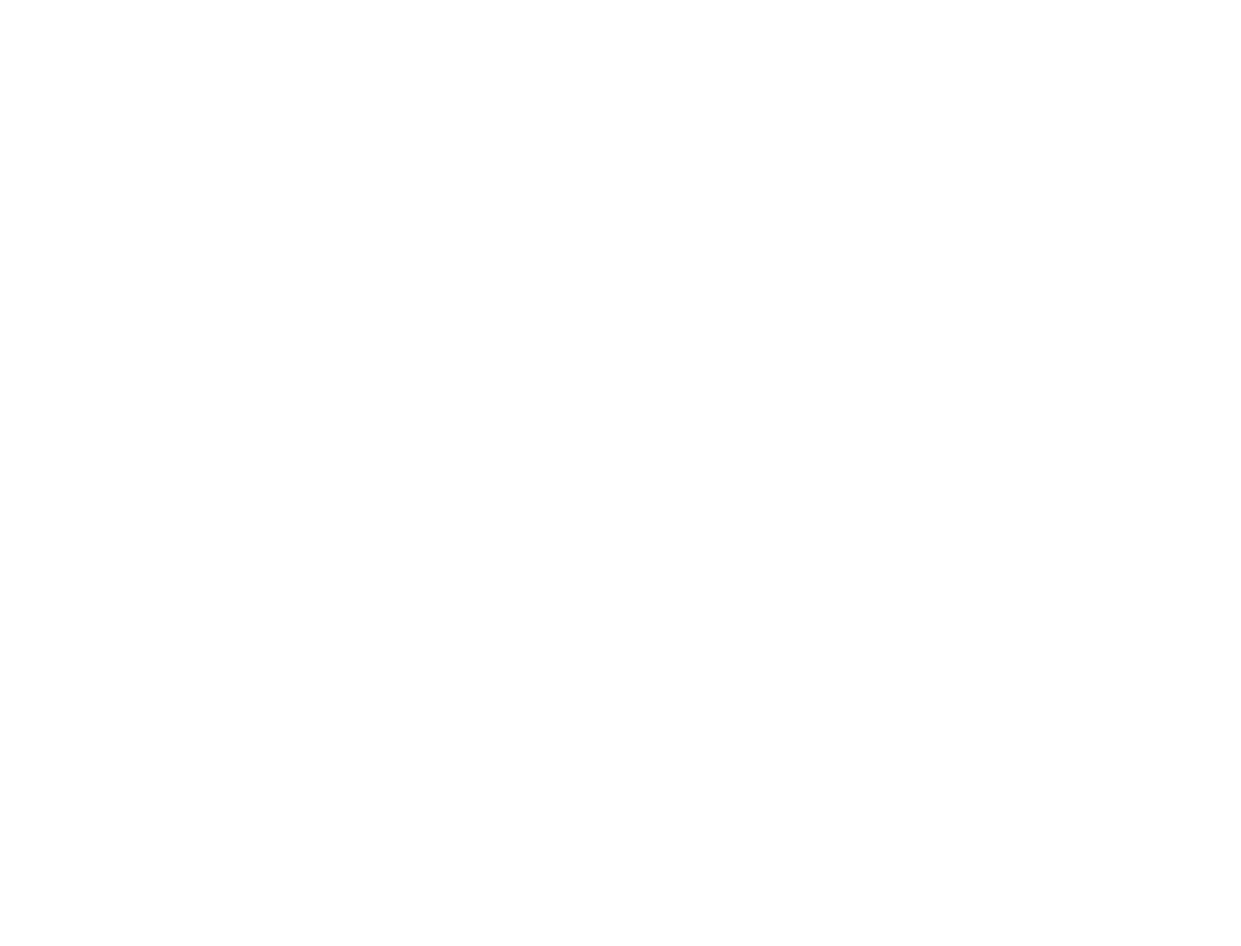
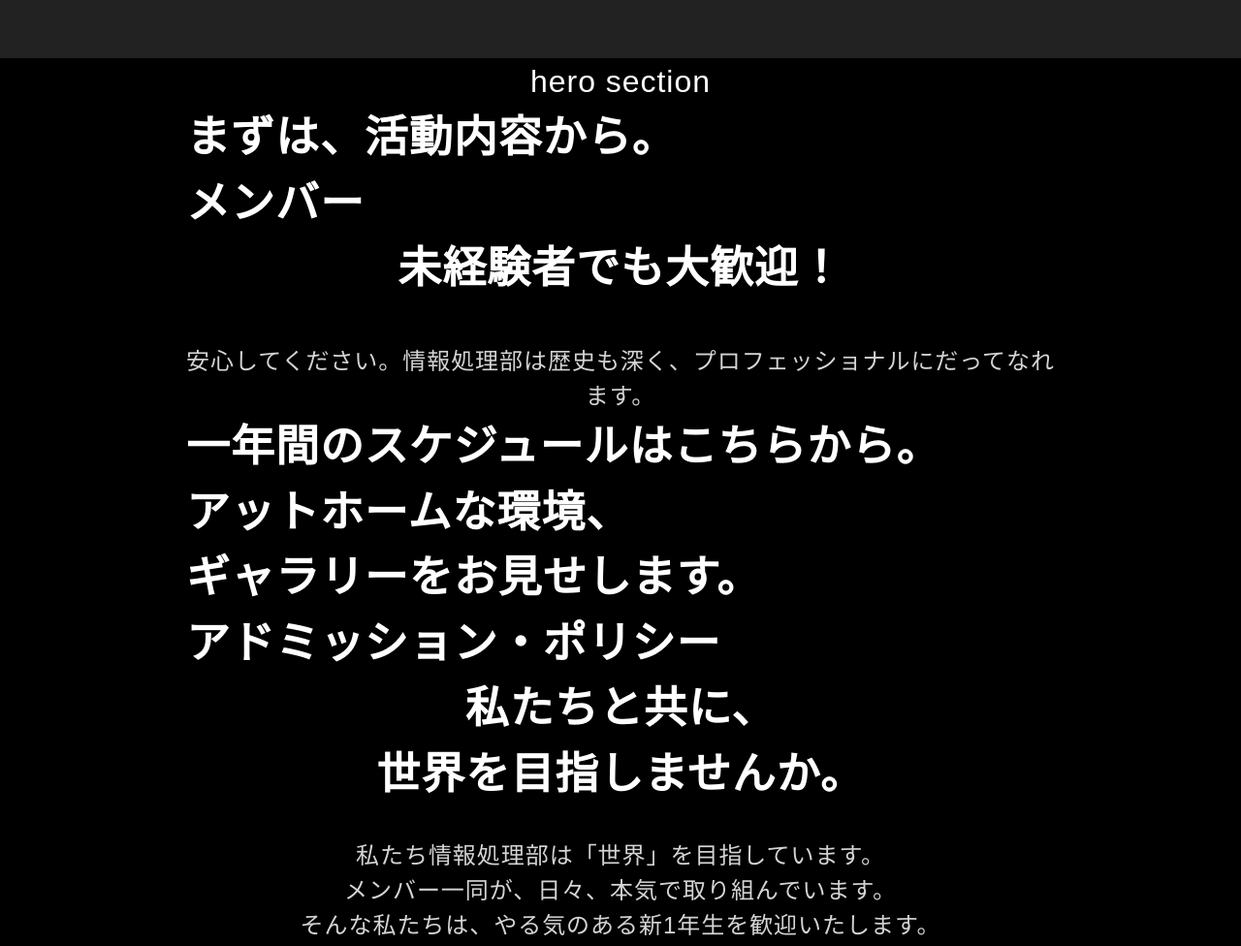
Before and after one commit to Ei2437/ai-pumpkin-talk, a plain HTML site: page index.html in a window 1280 px wide. Shown: the top 976 px of the page at 97% size. Before the commit the page ends 800 px from the top, so only its background shows below. Drawn offline with Linux system fonts and the light colour scheme.

Commit message:
型（アップデート）
少しだけ進めた。

```diff
--- a/index.html
+++ b/index.html
@@ -3,33 +3,94 @@
 <head>
     <meta charset="UTF-8">
     <title>情報処理部</title>
+
+    <!-- CSS 情報の読み込み -->
     <link rel="stylesheet" href="./style.css">
+    <!-- アイコンの設定 -->
+    <link rel="icon" href="./icon.png" type="image/x-icon">
 </head>
 <body>
 
-    <!-- 1. 固定ヘッダー（上） -->
+    <!-- 1=1. 固定ヘッダー（上） -->
     <!-- 部活動名 + メニュー（各項目の場所まで一気に飛べるショートカット） -->
+    <div class="fixed-header">
+        <!-- 左に情報処理部のロゴ？ -->
+        <!-- 右にメニュー項目 -->
+    </div>
+
+    <!-- 1-2. 動的ヘッダー（上） -->
+    <!-- 構成は固定ヘッダーと同じ、ただし初期状態では非表示 -->
+    <div class="dynamic-header" style="visibility: hidden;">
+        dynamic-header
+    </div>
 
     <!-- 2. ヒーローセクション（ロード時に見る最初の画面） -->
     <!-- 大きな写真やキャッチコピーなどと一緒に -->
+    <div class="content-center">
+        hero section
+    </div>
+    <!-- 3. 活動紹介セクション（Apple風のカード並びに） -->
+    <div class="content-left">
+        <p class="subTitle">まずは、活動内容から。</p>
+    </div>
+    <!-- 3 ~ 5 枚のカードで様子を見れる -->
+    <div></div>
 
-    <!-- 3. 活動紹介セクション（Apple風のカード並びに） -->
-    <!-- 3 ~ 5 枚のカードで様子を見れる -->
+    <!-- 4-1. メンバー紹介セクション（重要人物だけでOK） -->
+    <div class="content-left">
+        <p class="subTitle">メンバー</p>
+    </div>
 
-    <!-- 4. メンバー紹介セクション（重要人物だけでOK） -->
-
+    <!-- 4-2. メンバーの大半がプログラミングを高校から始めたということをアピール -->
+    <div class="content-center">
+        <p class="subTitle-center">
+            未経験者でも大歓迎！
+        </p>
+        <p class="explain-center">
+            安心してください。情報処理部は歴史も深く、プロフェッショナルにだってなれます。<br>
+        </p>
+    </div>
     <!-- 5. スケジュールセクション -->
     <!-- 1年間の流れ（Apple風のカード並びに） -->
+    <div class="content-left">
+        <p class="subTitle">一年間のスケジュールはこちらから。</p>
+    </div>
 
-    <!-- 6. 入部案内 -->
+    <!-- 6. ギャラリーセクション -->
+    <!-- scrollとともにだんだん拡大していって、最終的にカード並びにする -->
+    <div class="content-left">
+        <p class="subTitle">アットホームな環境、<br>
+        ギャラリーをお見せします。</p>
+    </div>
 
-    <!-- 7. ギャラリーセクション -->
-    <!-- scrollとともにだんだん拡大していって、最終的にカード並びにする -->
+    <!-- 7. 入部案内 -->
+    <div class="content-left">
+        <p class="subTitle">
+            アドミッション・ポリシー
+        </p>
+    </div>
+    <div class="content-center">
+        <p class="subTitle-center">
+            私たちと共に、<br>
+            世界を目指しませんか。
+        </p>
+        <p class="explain-center">
+            私たち情報処理部は「世界」を目指しています。<br>
+            メンバー一同が、日々、本気で取り組んでいます。<br>
+            そんな私たちは、やる気のある新1年生を歓迎いたします。<br>
+        </p>
+    </div>
 
     <!-- 8. 注意書き欄（あれば） -->
+    <div class="warning">
+        注意書き欄
+    </div>
 
-    <!-- 9. フッター（下） -->
+    <!-- 9. 固定フッター（下） -->
     <!-- 部活動名・連絡先・学校名 -->
+    <div class="footer">
+        フッター
+    </div>
 
     <!-- Mainスクリプト -->
     <script src="./main.js"></script>
--- a/style.css
+++ b/style.css
@@ -1,3 +1,25 @@
+/* メモ */
+/* 親要素には flex と指定するといい。そうすると、子要素をきれいに並べやすくなる。 */
+
+/* CSS変数 */
+:root {
+    /* 文字の色 */
+    --fontColor: #FFFFFF;
+    /* 背景の色 */
+    --backgroundColor: #000000;
+    /* オブジェクトカラー */
+    --objectColor: #222222;
+    /* オブジェクトインナーカラー */
+    --objectInnerColor: #D4D4D4;
+
+    /* 角の丸み標準値 */
+    --radius: 24px;
+    /* 円を作るときの角の丸み */
+    --radiusCircle: 50%;
+    /* ボタン群の高さ */
+    --buttonHeight: 45px;
+}
+
 /* 全ての要素に対して、現在適用されているCSSを一度無効化する。 */
 * {
     margin: 0;
@@ -15,12 +37,126 @@ body {
     font-size: 32px;
     /* 行間 */
     line-height: 1.5;
-    /* 文字色 */
-    color: #000;
-    /* 背景色 */
-    background-color: #FFF;
+    /* 文字色（標準は黒） */
+    color: var(--fontColor);
+    /* 背景色 （標準は白）*/
+    background-color: var(--backgroundColor);
     /* 文字の太さ */
     font-weight: 400;
     /* 文字と文字の間の間隔 */
     letter-spacing: 0.03em;
 }
+
+/* 固定ヘッダー（上） */
+.fixed-header {
+    display: flex;
+
+    /* background */
+    background-color: var(--objectColor);
+
+    /* size */
+    width: 100%;
+    height: 60px;
+}
+
+/* 動的ヘッダー（上） */
+.dynamic-header {
+    display: flex;
+
+    /* Dynamic-Header は位置を固定（常に同じ位置に表示される。） */
+    position: fixed;
+
+    /* background */
+    background-color: var(--backgroundColor);
+
+    left: 50%;
+    top: 5%;
+    transform: translate( -50%, -5% );
+
+    /* size */
+    width: 94%;
+    height: 60px;
+
+    /* 角の丸み */
+    border-radius: var(--radius);
+}
+
+/* フッター */
+.footer {
+    position: absolute;
+
+    /* background */
+    background-color: var(--backgroundColor);
+
+    width: 100%;
+    height: 20%;
+}
+
+/* メインコンテナ */
+.content-center {
+    justify-self: center;
+    margin-left: 15%;
+    margin-right: 15%;
+}
+
+/* メインコンテナ */
+.content-left {
+    justify-self: left;
+    margin-left: 15%;
+    margin-right: 15%;
+}
+
+/* サブタイトル（テキストのCSS） */
+.subTitle {
+    justify-self: left;
+    font-size: 45px;
+    font-weight: 600;
+}
+
+/* サブタイトル（テキストのCSS） */
+.subTitle-center {
+    justify-self: center;
+    text-align: center;
+    font-size: 45px;
+    font-weight: 600;
+}
+
+/* 説明文（テキストのCSS）*/
+.explain-center {
+    justify-self: center;
+    text-align: center;
+    font-size: 24px;
+    font-weight: 400;
+    margin-top: 5%;
+    color: var(--objectInnerColor);
+}
+
+/* ボタン群（外側） */
+.button-field {
+    display: flex;
+
+    position: relative;
+    background-color: var(--objectColor);
+    height: var(--buttonHeight);
+
+    /* 角の丸み */
+    border-radius: var(--radius);
+
+    /* 均等配置 */
+    justify-content: space-between; /* 両端に均等配置するスタイル（x軸方面） */
+    align-items: center;            /* 中央に揃える（y軸方面）*/
+    padding: 0 20px;
+}
+
+/* ボタン群（内側） */
+.button-in {
+    background-color: var(--objectInnerColor);
+
+    /* カーソルをクリックモードに切り替える */
+    cursor: pointer;
+
+    /* 円を作る */
+    border-radius: var(--radiusCircle);
+    width: 9px;
+    height: 9px;
+}
```
Also changed, not shown: preset.html (+22 -2 lines).
